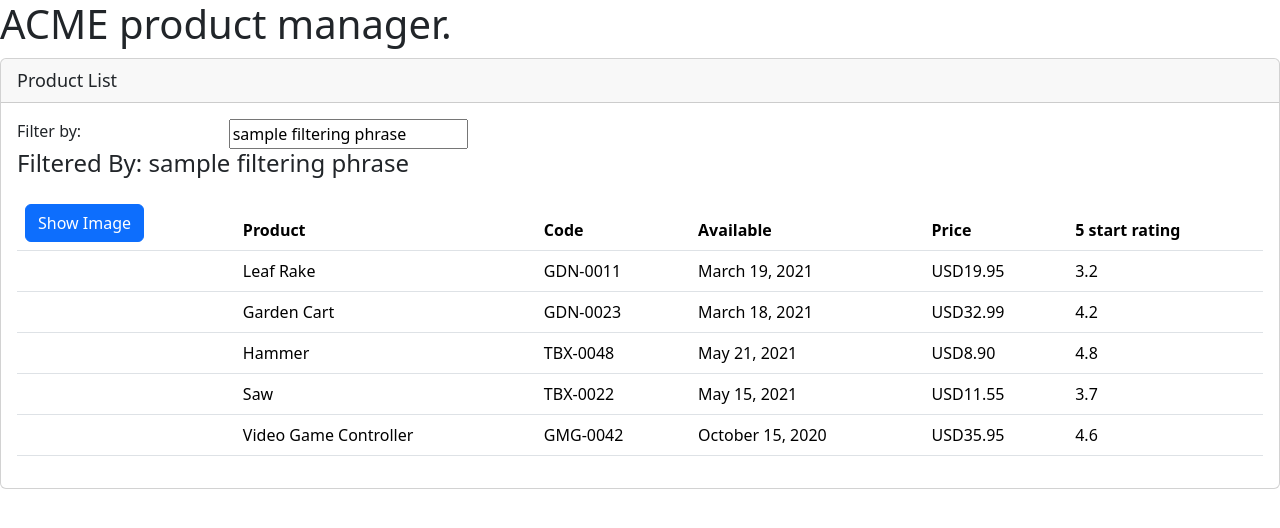
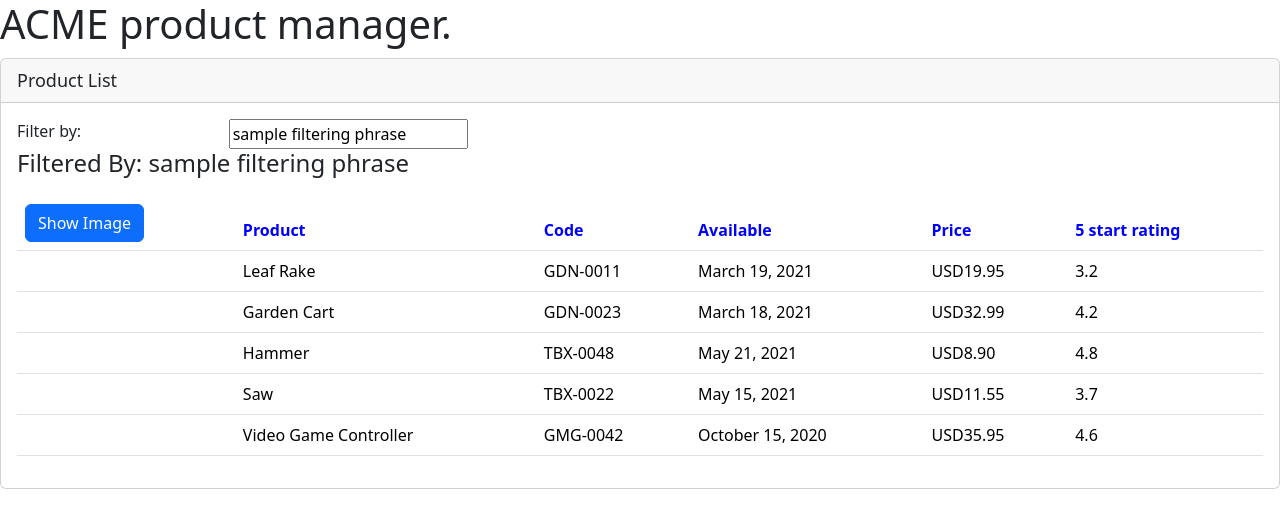
Before and after one commit to MohamedFaalil/angualr-training-01, an Angular app: page / in a window 1280 px wide. Shown: the top 528 px of the page. Built offline with nearby package versions, Linux system fonts and the light colour scheme.

Commit message:
added component's specific style

```diff
--- /dev/null
+++ b/src/app/products/product-list.component.css
@@ -0,0 +1,3 @@
+thead th {
+  color: blue;
+}
--- a/src/app/products/product-list.component.html
+++ b/src/app/products/product-list.component.html
@@ -11,7 +11,7 @@
     </div>
     <div class="row">
       <div class="col-md-6">
-        <h4>Filtered By: {{listFilter}}</h4>
+        <h4 class="filtered-by">Filtered By: {{listFilter}}</h4>
       </div>
     </div>
     <div class="row">
--- a/src/app/products/product-list.component.ts
+++ b/src/app/products/product-list.component.ts
@@ -3,7 +3,8 @@ import {IProduct} from "./iproduct";
 
 @Component({
   selector: 'pm-product',
-  templateUrl: './product-list.component.html'
+  templateUrl: './product-list.component.html',
+  styleUrls: ['./product-list.component.css']
 })
 export class ProductListComponent {
   pageTitle: string = 'Product List';
```
